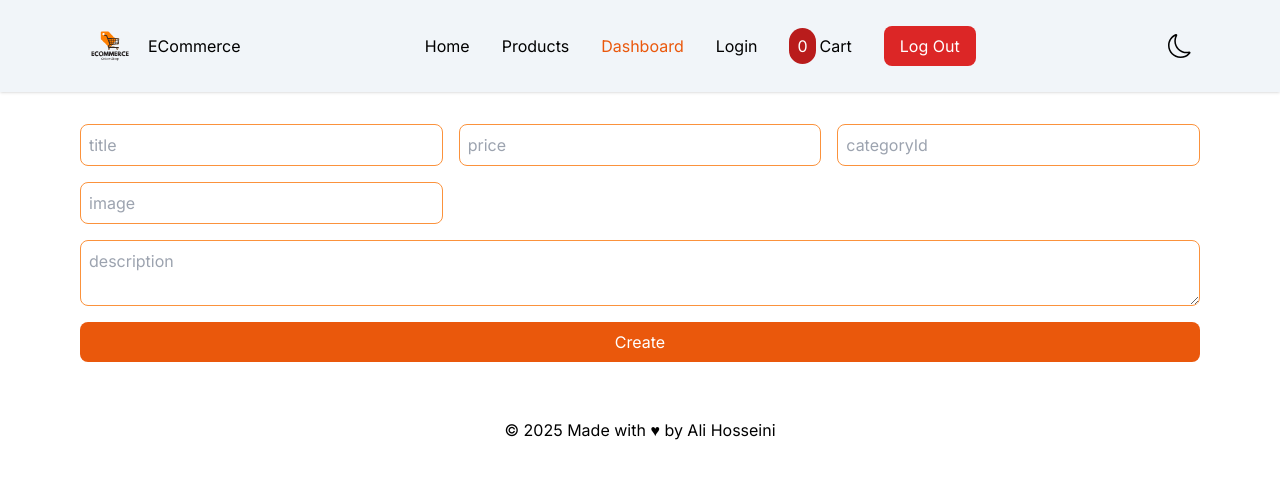
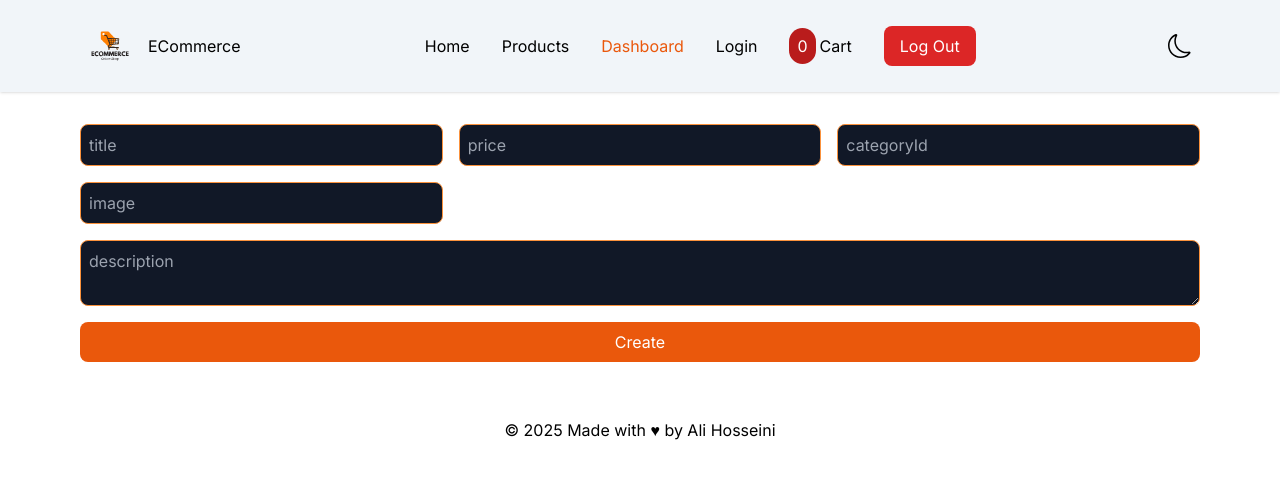
Before and after one commit to alihosseini2000/e-commerce-context, a Next.js app: page /dashboard in a window 1280 px wide. Shown: the top 478 px of the page. Built offline with nearby package versions, Linux system fonts and the light colour scheme.

Commit message:
final-project-fixUI

```diff
--- a/app/dashboard/page.tsx
+++ b/app/dashboard/page.tsx
@@ -42,28 +42,28 @@ function Dashboard() {
       <div className='grid grid-cols-3 gap-4'>
         <input
           onChange={handleChangeProduct}
-          className='focus:outline-orange-600 p-2 rounded-lg border border-orange-400'
+          className='bg-gray-900 focus:outline-orange-600 p-2 rounded-lg border border-orange-400'
           type="text"
           name="title"
           id="title"
           placeholder="title" />
         <input
           onChange={handleChangeProduct}
-          className='focus:outline-orange-600 p-2 rounded-lg border border-orange-400'
+          className='bg-gray-900 focus:outline-orange-600 p-2 rounded-lg border border-orange-400'
           type="text"
           name="price"
           id="price"
           placeholder="price" />
            <input
           onChange={handleChangeProduct}
-          className='focus:outline-orange-600 p-2 rounded-lg border border-orange-400'
+          className='bg-gray-900 focus:outline-orange-600 p-2 rounded-lg border border-orange-400'
           type="number"
           name="categoryId"
           id="categoryId"
           placeholder="categoryId" />
         <input
           onChange={handleChangeProduct}
-          className='focus:outline-orange-600 p-2 rounded-lg border border-orange-400'
+          className='bg-gray-900 focus:outline-orange-600 p-2 rounded-lg border border-orange-400'
           type="text"
           name="image"
           id="image"
@@ -71,7 +71,7 @@ function Dashboard() {
       </div>
       <textarea
         onChange={handleChangeProduct}
-        className='focus:outline-orange-600 p-2 rounded-lg border border-orange-400'
+        className='bg-gray-900 focus:outline-orange-600 p-2 rounded-lg border border-orange-400'
         name="description"
         id="description"
         placeholder='description'></textarea>
--- a/app/login/page.tsx
+++ b/app/login/page.tsx
@@ -41,7 +41,7 @@ function Login() {
             <input
                 onChange={handleLogin}
                 value={user.email}
-                className='focus:outline-orange-600 w-full md:w-auto p-2 rounded-lg border border-orange-400'
+                className='focus:outline-orange-600 w-full md:w-auto p-2 bg-gray-900 rounded-lg border border-orange-400'
                 type="email"
                 name="email"
                 placeholder="john@mail.com"
@@ -49,7 +49,7 @@ function Login() {
             <input
                 onChange={handleLogin}
                 value={user.password}
-                className='focus:outline-orange-600 w-full md:w-auto p-2 rounded-lg border border-orange-400'
+                className='focus:outline-orange-600 w-full md:w-auto p-2 bg-gray-900 rounded-lg border border-orange-400'
                 type="password"
                 name="password"
                 placeholder="changeme"
```
